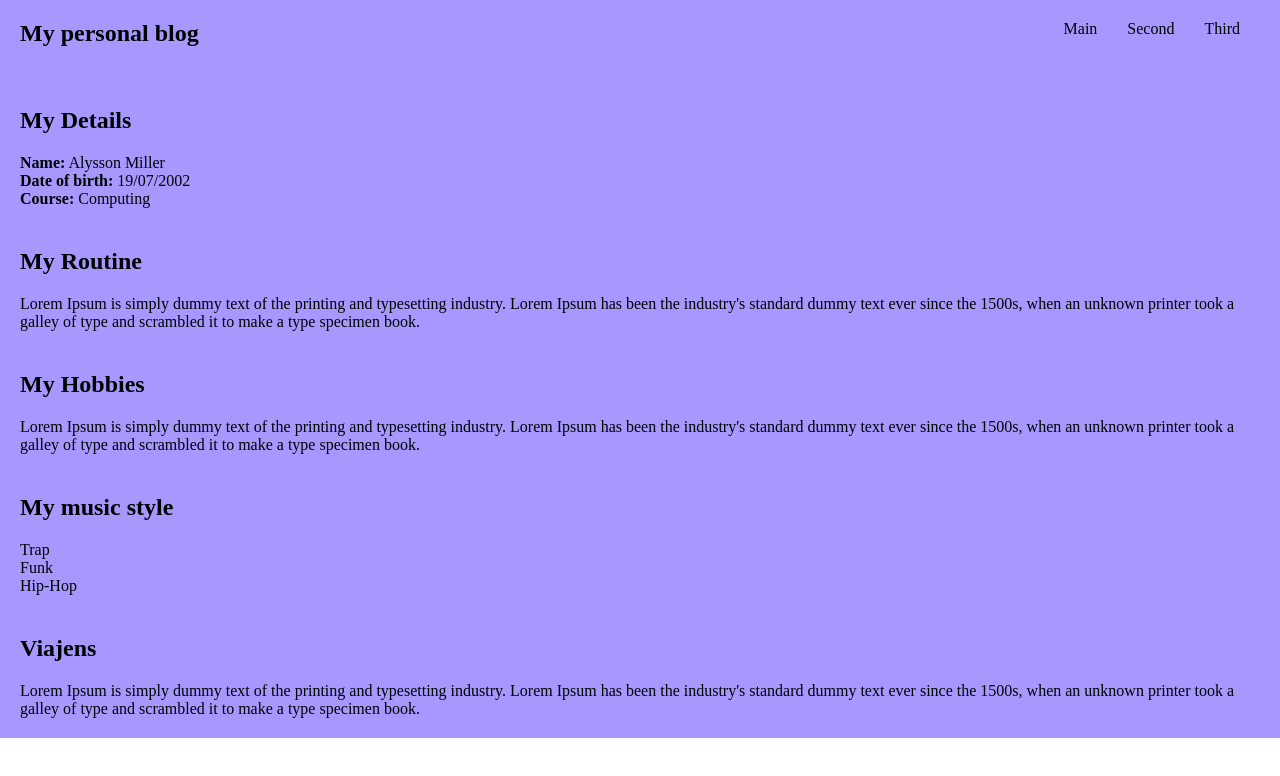
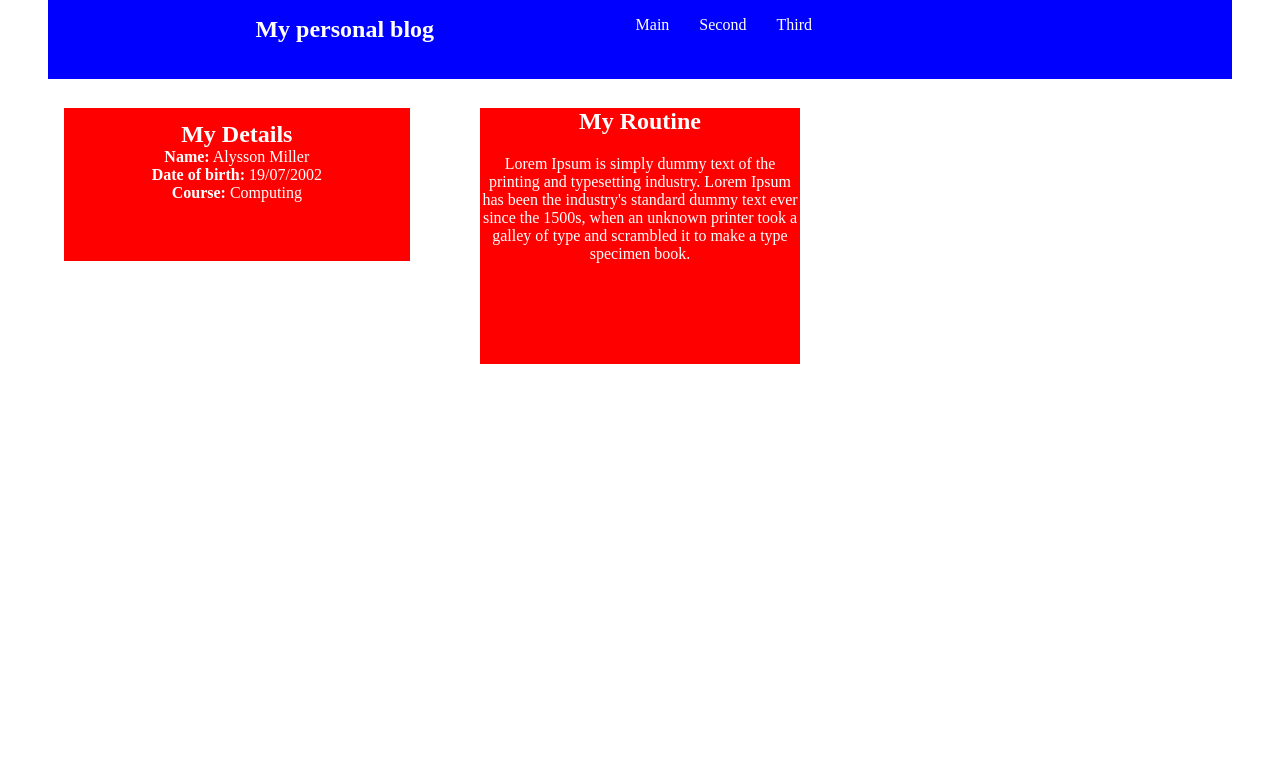
Before and after one commit to alyssonmill/Front-end, a plain HTML site: page index.html in a window 1280 px wide. Drawn offline with Linux system fonts and the light colour scheme.

Commit message:
Practing css in boxes

```diff
--- a/index.html
+++ b/index.html
@@ -10,7 +10,9 @@
 </head>
 
 <body>
-    <section id="sections">
+
+    <section class="nav-menu">
+        <div id="nav-bar">
             <h1 id="title">My personal blog</h1>
             <ul class="links">
                 <a href="./index.html">
@@ -23,49 +25,69 @@
                     <li id="a-link">Third</li>
                 </a>
             </ul>
+        </div>
     </section>
 
 
-    <section id="sections">
-        <h1 id="title">My Details</h1>
+    <section id="content">
+
+        <div class="card1">
+            <h1>My Details</h1>
             <p><b>Name:</b> Alysson Miller</p>
             <p><b>Date of birth:</b> 19/07/2002</p>
             <p><b>Course:</b> Computing</p>
-    </section>
+        </div>
 
-    <section id="sections">
+        <div class="card2">
 
             <h1 id="title">My Routine</h1>
             <p>Lorem Ipsum is simply dummy text of the printing and typesetting industry. Lorem Ipsum has been the
                 industry's standard dummy text ever since the 1500s, when an unknown printer
                 took a galley of type and scrambled it to make a type specimen book.
             </p>
-    </section>
+        </div>
 
-    <section id="sections">
+
+        <!-- <div id="card">
             <h1 id="title">My Hobbies</h1>
             <p>Lorem Ipsum is simply dummy text of the printing and typesetting industry. Lorem Ipsum has been the
                 industry's standard dummy text ever since the 1500s, when an unknown printer
                 took a galley of type and scrambled it to make a type specimen book.
             </p>
-    </section>
+        </div>
 
-    <section id="sections">
+
+        <div id="card">
             <h1 id="title">My music style</h1>
             <ul>
                 <li>Trap</li>
                 <li>Funk</li>
                 <li>Hip-Hop</li>
             </ul>
-    </section>
+        </div>
 
-    <section id="sections">
+
+        <div id="card">
             <h1 id="title">Viajens</h1>
             <p>
                 Lorem Ipsum is simply dummy text of the printing and typesetting industry. Lorem Ipsum has been the
                 industry's standard dummy text ever since the 1500s, when an unknown printer
                 took a galley of type and scrambled it to make a type specimen book.
             </p>
+        </div> -->
+    </section>
+
+
+
+
+
+
+
+
+
+
+    <section id="sections">
+
     </section>
 
 </body>
--- a/style.css
+++ b/style.css
@@ -2,15 +2,51 @@
     padding: 0;
     margin: 0;
     list-style: none;
+    color: white;
 }
-#navBar{
-    background-color: rgb(166, 152, 255);
-    padding: 20px;
+.nav-menu{
+    max-width: 90vw;
+    margin: auto;
+    padding: 1.25vw;
+    background-color: blue;
+    color: white;
 }
-#sections{
-    background-color: rgb(166, 152, 255);
-    padding: 20px;
+#content{
+    text-align: center;
+    max-width: 90vw;
+    margin: auto;
+    margin-top: 2.25vw;
 }
+#nav-bar{
+    max-width: 60vw;
+    text-align: center;
+}
+
+.card1{
+    width: 25vw;
+    height: 10vw;
+    padding: 1vw;
+    background-color: red;
+    margin:auto;
+    float: left;
+    text-align: center;
+}
+
+.card2{
+    width: 25vw;
+    height: 20vw;
+    background-color: red;
+    margin: auto;
+    text-align: center;
+}
+/* #card{
+    width: 25vw;
+    height: 20vw;
+    background-color: red;
+    margin-top:0 1.25vw 0 0 auto;
+    float: left;
+    text-align: center;
+} */
 #title{
     display: inline-block;
     margin-bottom: 20px;
```
Lines whose indentation alone changed are shown as unchanged.
